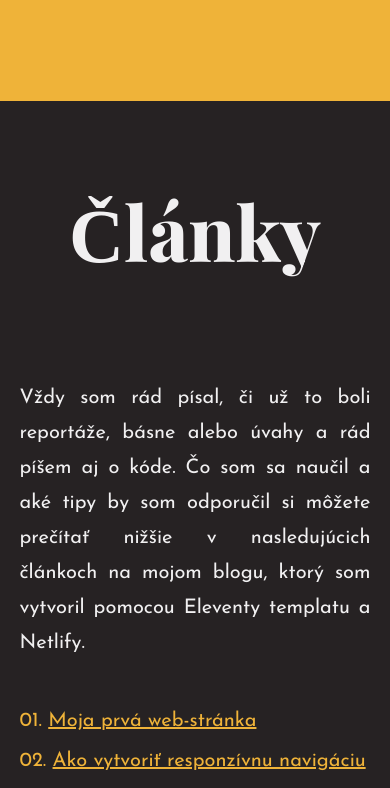
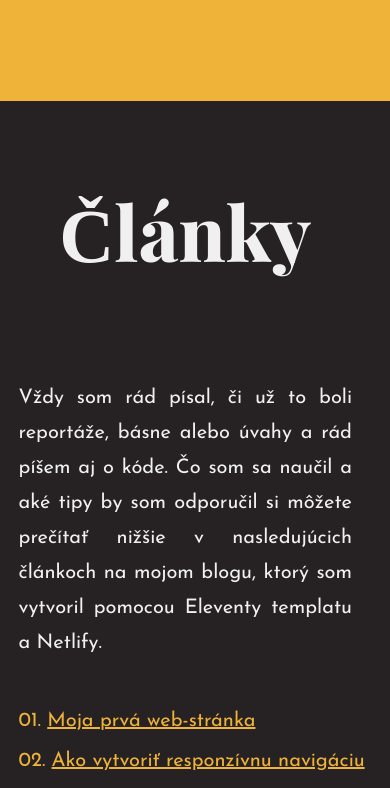
Before and after one commit to michallbanas/portfolio-dev, a website: page index.html in a window 390 px wide. Shown: the part 2034-2822 px from the top of the page. Drawn offline with nearby package versions, Linux system fonts and the light colour scheme.

Commit message:
fixed: text-align and padding on mobile screen

```diff
--- a/SCSS/style.scss
+++ b/SCSS/style.scss
@@ -65,16 +65,6 @@ body {
   box-sizing: border-box;
   scroll-behavior: smooth;
 }
-
-body,
-h1,
-.hero,
-.h-yellow,
-.fotografia,
-.projekty {
-  transition: 0.3s ease-out;
-  transition-property: background-color, color;
-} // Plynulá animácia pri prepnutí farebnej témy
 
 /* Header*/
 
@@ -470,7 +460,8 @@ footer {
   }
 
   .clanky {
-    padding: 0;
+    padding: 0 5% 0 0;
+    text-align: left;
   }
 
   .about-clanky {
```
Also changed, not shown: dist/style.css.
